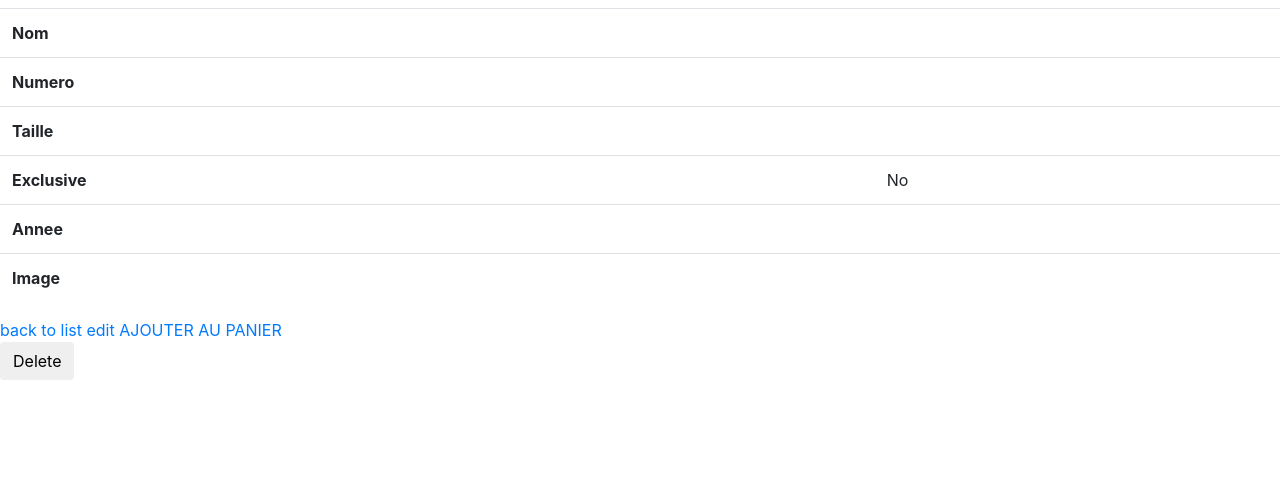
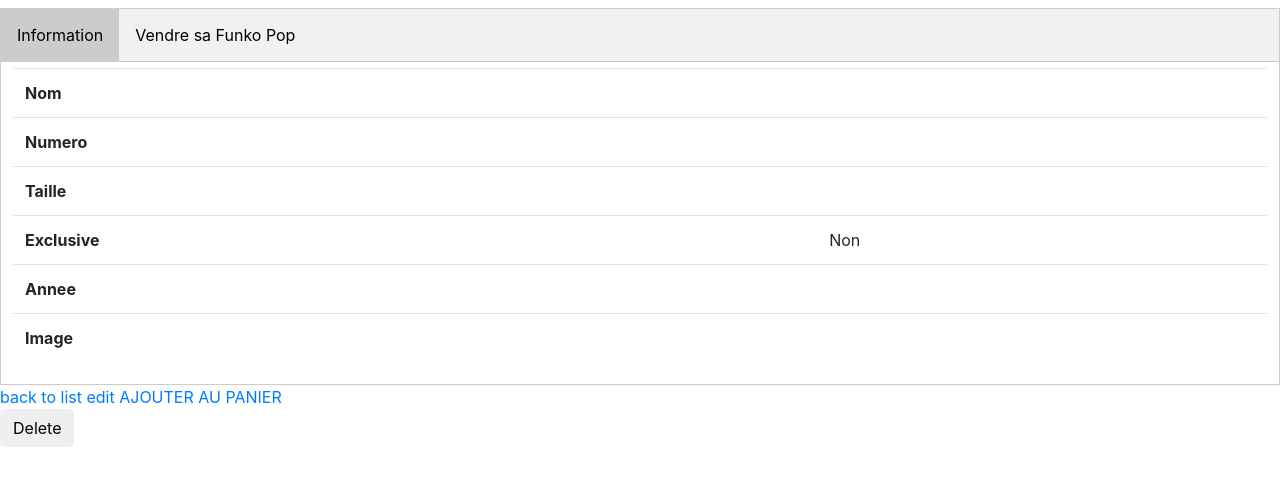
Before and after one commit to maximeaurelio/projetFunko, a Symfony app: template templates/produit/show.html.twig in a window 1280 px wide. Shown: the part 104-590 px from the top of the page. Run offline with Twig, Linux system fonts and the light colour scheme; the template is opened without the code that fills it, so the values that code supplies are empty; some libraries are stand-ins or nearby versions.

Commit message:
maj 09/10/19

```diff
--- /dev/null
+++ b/templates/annonce/_form.html.twig
@@ -0,0 +1,4 @@
+{{ form_start(form) }}
+    {{ form_widget(form) }}
+    <button class="btn">{{ button_label|default('Save') }}</button>
+{{ form_end(form) }}
--- /dev/null
+++ b/templates/annonce/new.html.twig
@@ -0,0 +1,6 @@
+{% extends 'base.html.twig' %}
+
+{% block body %}
+    {{ include('annonce/_form.html.twig') }}
+
+{% endblock %}
--- a/templates/base.html.twig
+++ b/templates/base.html.twig
@@ -7,7 +7,13 @@
             {% block title %}Funko Market{% endblock %}
         </title>
         {% block stylesheets %}
-
+        <style>
+        *{box-sizing: border-box; }
+        .hover_img .hover { position:relative;}
+        .hover_img .hover span { position:absolute; display:none; z-index:99; }
+        .hover_img .hover:hover span { display:block; }
+        a { color:#21007f; font-weight:bold;}
+        </style>
         {% endblock %}
     </head>
     <body>
@@ -32,7 +38,6 @@
             {{ render(controller(
                 'App\\Controller\\SearchController::searchBar'
             ))}}
-
             {% if app.user %}
                 <div aria-label="Basic example" class="btn-group" role="group">
                     <a class="btn btn-secondary" type="button" href="{{ path('app_logout')}}">Deconnexion</a>
@@ -43,7 +48,6 @@
                     <a class="btn btn-secondary" type="button" href="{{ path('app_register')}}">S'inscrire</a>
                 </div>
             {% endif %}
-
                 <a href="{{ path('cart')}}">Panier</a>
             </div>
         </nav>
--- a/templates/produit/show.html.twig
+++ b/templates/produit/show.html.twig
@@ -1,12 +1,79 @@
 {% extends 'base.html.twig' %}
+{% block stylesheets %}
+<style>
+    .tab {
+  overflow: hidden;
+  border: 1px solid #ccc;
+  background-color: #f1f1f1;
+}
 
+/* Style the buttons that are used to open the tab content */
+.tab button {
+  background-color: inherit;
+  float: left;
+  border: none;
+  outline: none;
+  cursor: pointer;
+  padding: 14px 16px;
+  transition: 0.3s;
+}
+
+/* Change background color of buttons on hover */
+.tab button:hover {
+  background-color: #ddd;
+}
+
+/* Create an active/current tablink class */
+.tab button.active {
+  background-color: #ccc;
+}
+
+/* Style the tab content */
+.tabcontent {
+  display: none;
+  padding: 6px 12px;
+  border: 1px solid #ccc;
+  border-top: none;
+}
+</style>
+{% endblock %}
+{% block javascripts %}
+<script>
+function openTab(evt, tabName) {
+  // Declare all variables
+  var i, tabcontent, tablinks;
+
+  // Get all elements with class="tabcontent" and hide them
+  tabcontent = document.getElementsByClassName("tabcontent");
+  for (i = 0; i < tabcontent.length; i++) {
+    tabcontent[i].style.display = "none";
+  }
+
+  // Get all elements with class="tablinks" and remove the class "active"
+  tablinks = document.getElementsByClassName("tablinks");
+  for (i = 0; i < tablinks.length; i++) {
+    tablinks[i].className = tablinks[i].className.replace(" active", "");
+  }
+
+  // Show the current tab, and add an "active" class to the button that opened the tab
+  document.getElementById(tabName).style.display = "block";
+  evt.currentTarget.className += " active";
+}
+</script>
+
+{% endblock %}
 {% block title %}
     {{ parent() }} - Produit
 {% endblock %}
 
 {% block body %}
     <h1>Funko Pop - {{ produit.nom }}</h1>
+        <div class="tab">
+        <button class="tablinks active" onclick="openTab(event, 'FunkoPop')">Information</button>
+        <button class="tablinks" onclick="openTab(event, 'VendreSaPop')">Vendre sa Funko Pop</button>
+        </div>
 
+        <div id="FunkoPop" class="tabcontent"style="display: block;">
     <table class="table">
         <tbody>
             <tr>
@@ -23,7 +90,7 @@
             </tr>
             <tr>
                 <th>Exclusive</th>
-                <td>{{ produit.exclusive ? 'Yes' : 'No' }}</td>
+                <td>{{ produit.exclusive ? 'Oui' : 'Non' }}</td>
             </tr>
             <tr>
                 <th>Annee</th>
@@ -31,10 +98,20 @@
             </tr>
             <tr>
                 <th>Image</th>
-                <td>{{ produit.image }}</td>
+                <td><img src="{{ produit.image }}";></td>
             </tr>
         </tbody>
     </table>
+        </div>
+
+        <div id="VendreSaPop" class="tabcontent">
+        <h3>Vendre</h3>
+        {{ render(controller(
+        'App\\Controller\\AnnonceController::newAnnonce')) }}
+        </div>
+
+
+
 
     <a href="{{ path('produit_index') }}">back to list</a>
 
```
Also changed, not shown: src/Controller/AnnonceController.php (added, +50 -0 lines), src/Form/FormAnnonceType.php (added, +27 -0 lines), templates/annonce/index.html.twig (added, +20 -0 lines), templates/home/index.html.twig (+10 -2 lines), templates/produit/index.html.twig (+9 -12 lines).
